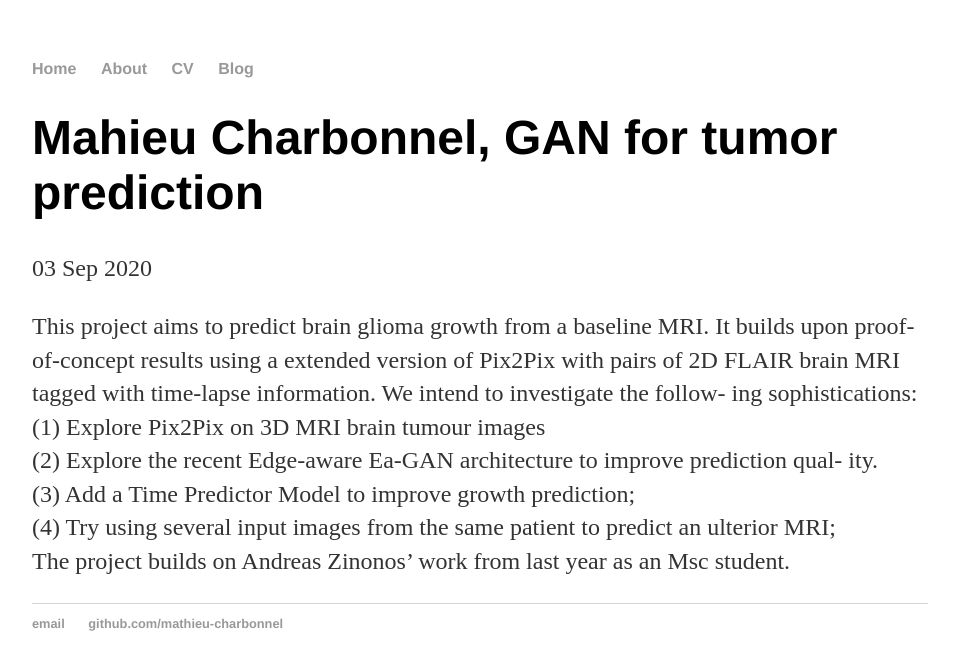
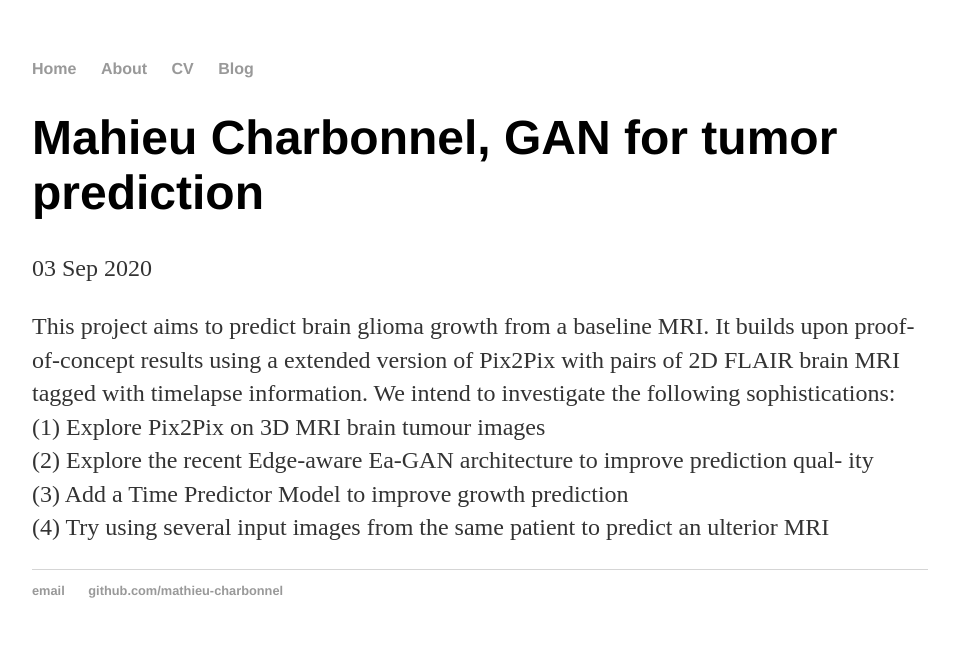
Before and after one commit to mathieu-charbonnel/mathieu-charbonnel.github.io, a Jekyll site: the page built from _posts/2020-09-03-mathieu-charbonnel-GAN-for-tumor-prediction.md, in a window 1280 px wide. Shown: the top 670 px of the page, without its empty margins (160-1119 px from the left). Built offline with Jekyll 4.4.1, drawn with Linux system fonts in a browser that asks for light colours.

Commit message:
Update 2020-09-03-mathieu-charbonnel-GAN-for-tumor-prediction.md

```diff
--- a/_posts/2020-09-03-mathieu-charbonnel-GAN-for-tumor-prediction.md
+++ b/_posts/2020-09-03-mathieu-charbonnel-GAN-for-tumor-prediction.md
@@ -5,11 +5,9 @@ date: 2020-09-03
 ---
 This project aims to predict brain glioma growth from a baseline MRI. It builds upon
 proof-of-concept results using a extended version of Pix2Pix with pairs of 2D FLAIR
-brain MRI tagged with time-lapse information. We intend to investigate the follow-
-ing sophistications: <br>
+brain MRI tagged with timelapse information. We intend to investigate the following sophistications: <br>
 (1) Explore Pix2Pix on 3D MRI brain tumour images <br>
 (2) Explore the recent Edge-aware Ea-GAN architecture to improve prediction qual-
-ity. <br>
-(3) Add a Time Predictor Model to improve growth prediction; <br>
-(4) Try using several input images from the same patient to predict an ulterior MRI; <br>
-The project builds on Andreas Zinonos’ work from last year as an Msc student.
+ity <br>
+(3) Add a Time Predictor Model to improve growth prediction <br>
+(4) Try using several input images from the same patient to predict an ulterior MRI <br>
```
